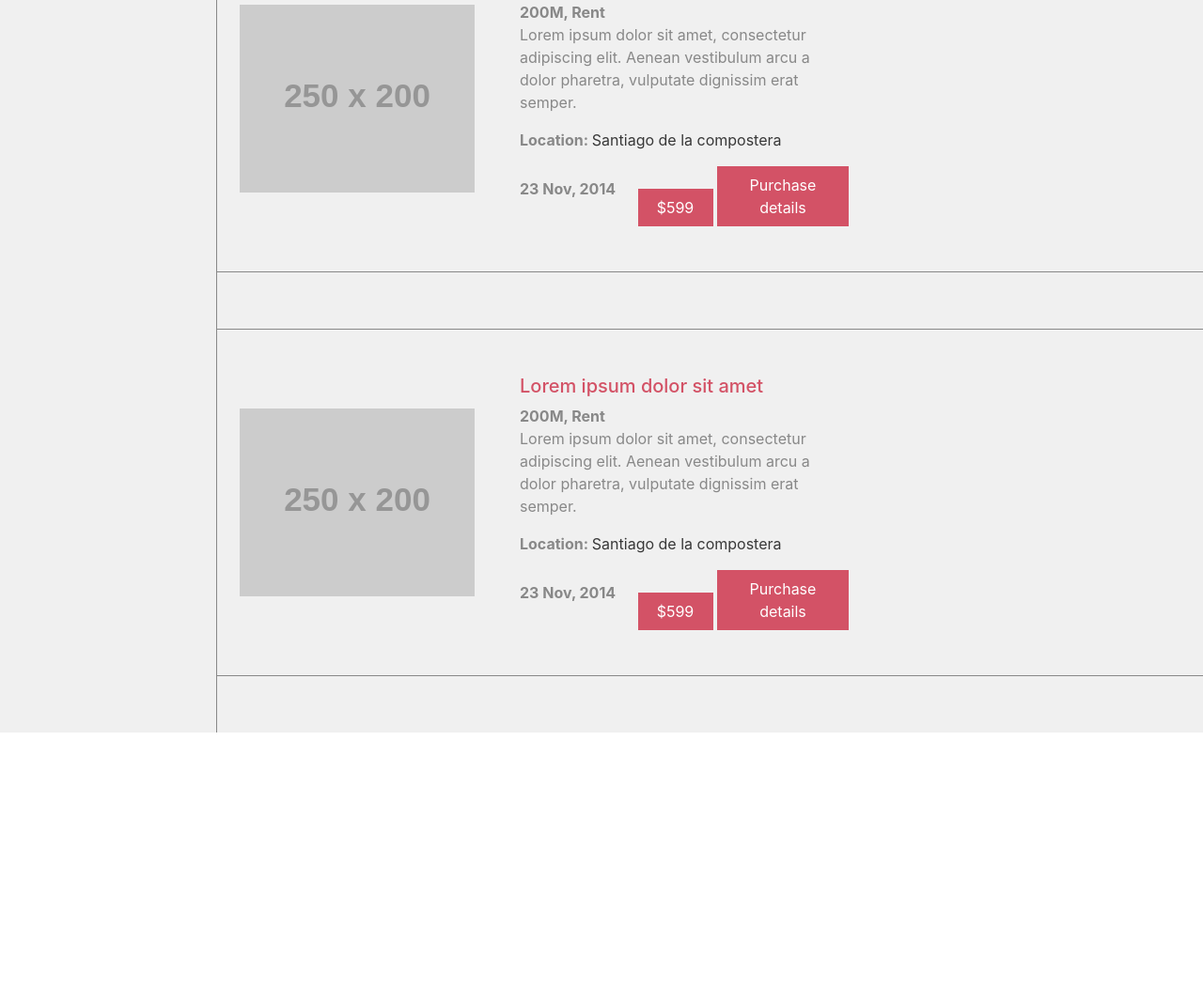
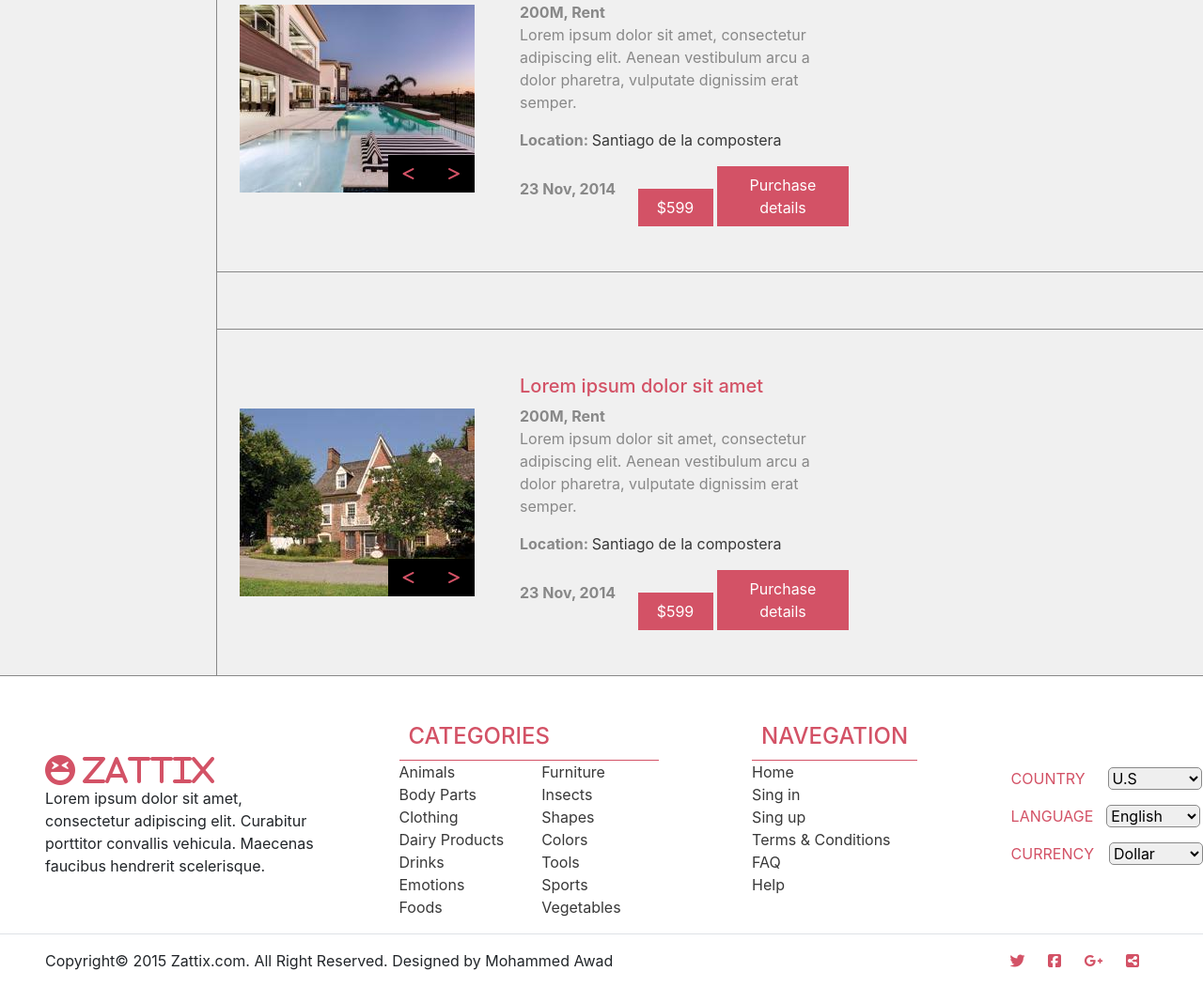
Before and after one commit to Nexch/Capstone, a plain HTML site: page index2.html in a window 1280 px wide. Shown: the part 1722-2773 px from the top of the page at 94% size. Before the commit the page ends 2502 px from the top, so only its background shows below. Drawn offline with nearby package versions, Linux system fonts and the light colour scheme; placeholder pictures from the web are drawn by us.

Commit message:
finish second page and make it responsive in all sizes

```diff
--- a/css/style.css
+++ b/css/style.css
@@ -99,10 +99,6 @@ footer {
 
 .n-hover {
 	visibility: hidden;
-}
-
-.p-relative {
-	position: relative;
 }
 
 header nav ul {
@@ -317,6 +313,7 @@ input[type="checkbox"] {
 aside {
 	padding: 30px;
 	width: 230px;
+	border-bottom: 1px solid #888;
 }
 
 aside p {
@@ -335,13 +332,28 @@ aside p {
 	margin-bottom: 60px;
 }
 
+.rooms:last-child {
+	margin-bottom: 0;
+}
+
 .rooms:hover {
 	background-color: white;
 }
 
 .text-sec-2 {
 	max-width: 350px;
-	min-width: 200px;
+	min-width: 150px;
+}
+
+.a-icons {
+	background-color: black;
+	position: absolute;
+	bottom: 0;
+	right: 0;
+}
+
+.a-icons button {
+	background-color: black;
 }
 
 @media (max-width: 510px) {
--- a/index2.html
+++ b/index2.html
@@ -4,6 +4,7 @@
   <meta charset="UTF-8">
   <meta name="viewport" content="width=device-width, initial-scale=1.0">
   <meta http-equiv="X-UA-Compatible" content="ie=edge">
+  <script src="https://kit.fontawesome.com/41738b16c0.js" crossorigin="anonymous"></script>
   <link rel="stylesheet" href="css/style.css" class="css">
   <link rel="stylesheet" href="https://stackpath.bootstrapcdn.com/bootstrap/4.5.2/css/bootstrap.min.css" integrity="sha384-JcKb8q3iqJ61gNV9KGb8thSsNjpSL0n8PARn9HuZOnIxN0hoP+VmmDGMN5t9UJ0Z" crossorigin="anonymous">
   <title>Search Results</title>
@@ -132,7 +133,13 @@
       <div class="text1 ">
         <p class="pl-3 pt-3 color2"><strong>100 </strong>Results for <strong>"flat" </strong>Search at <strong>New-york </strong> in Categorie Real Estate</p>
         <div class="rooms d-flex pl-4">
-          <img class="n-lg" src="http://placehold.it/250x200" alt="placeholder">
+          <div class="n-lg relative">
+            <img src="imgs/1.jpg" alt="placeholder">
+            <div class="a-icons">
+              <button type="button" name="button"><i class="fas fa-less-than color1 px-2"> </i></button>
+              <button type="button" name="button"><i class="fas fa-greater-than color1 px-2"> </i></button>
+            </div>
+          </div>
           <div class="text-sec-2 my-5 ml-5">
             <h5 class="color1">Lorem ipsum dolor sit amet</h5>
             <strong class="color2">200M, Rent</strong>
@@ -148,7 +155,13 @@
           </div>
         </div>
         <div class="rooms d-flex pl-4">
-          <img class="n-lg" src="http://placehold.it/250x200" alt="placeholder">
+          <div class="n-lg relative">
+            <img src="imgs/2.jpg" alt="placeholder">
+            <div class="a-icons">
+              <button type="button" name="button"><i class="fas fa-less-than color1 px-2"> </i></button>
+              <button type="button" name="button"><i class="fas fa-greater-than color1 px-2"> </i></button>
+            </div>
+          </div>
           <div class="text-sec-2 my-5 ml-5">
             <h5 class="color1">Lorem ipsum dolor sit amet</h5>
             <strong class="color2">200M, Rent</strong>
@@ -164,7 +177,13 @@
           </div>
         </div>
         <div class="rooms d-flex pl-4">
-          <img class="n-lg" src="http://placehold.it/250x200" alt="placeholder">
+          <div class="n-lg relative">
+            <img src="imgs/3.jfif" alt="placeholder">
+            <div class="a-icons">
+              <button type="button" name="button"><i class="fas fa-less-than color1 px-2"> </i></button>
+              <button type="button" name="button"><i class="fas fa-greater-than color1 px-2"> </i></button>
+            </div>
+          </div>
           <div class="text-sec-2 my-5 ml-5">
             <h5 class="color1">Lorem ipsum dolor sit amet</h5>
             <strong class="color2">200M, Rent</strong>
@@ -180,7 +199,13 @@
           </div>
         </div>
         <div class="rooms d-flex pl-4">
-          <img class="n-lg" src="http://placehold.it/250x200" alt="placeholder">
+          <div class="n-lg relative">
+            <img src="imgs/4.jpg" alt="placeholder">
+            <div class="a-icons">
+              <button type="button" name="button"><i class="fas fa-less-than color1 px-2"> </i></button>
+              <button type="button" name="button"><i class="fas fa-greater-than color1 px-2"> </i></button>
+            </div>
+          </div>
           <div class="text-sec-2 my-5 ml-5">
             <h5 class="color1">Lorem ipsum dolor sit amet</h5>
             <strong class="color2">200M, Rent</strong>
@@ -196,7 +221,13 @@
           </div>
         </div>
         <div class="rooms d-flex pl-4">
-          <img class="n-lg" src="http://placehold.it/250x200" alt="placeholder">
+          <div class="n-lg relative">
+            <img src="imgs/5.jfif" alt="placeholder">
+            <div class="a-icons">
+              <button type="button" name="button"><i class="fas fa-less-than color1 px-2"> </i></button>
+              <button type="button" name="button"><i class="fas fa-greater-than color1 px-2"> </i></button>
+            </div>
+          </div>
           <div class="text-sec-2 my-5 ml-5">
             <h5 class="color1">Lorem ipsum dolor sit amet</h5>
             <strong class="color2">200M, Rent</strong>
@@ -214,6 +245,94 @@
       </div>
     </section>
 
+    <footer>
+      <div class="top-footer d-flex jcsb">
+        <div class="text-footer n-lg ml-5">
+          <i class="fas fa-laugh-squint color1 fa-2x"> ZATTIX</i>
+          <p>Lorem ipsum dolor sit amet, consectetur adipiscing elit. Curabitur porttitor convallis vehicula. Maecenas faucibus hendrerit scelerisque.</p>
+        </div>
+        <div class="n-lg categories mr-5 n-xl">
+          <h4 class="color1">CATEGORIES</h4>
+          <div class="d-flex">
+            <ul>
+              <nav>
+                <li><a class="color3" href="#">Animals</a></li>
+                <li><a class="color3" href="#">Body Parts</a></li>
+                <li><a class="color3" href="#">Clothing</a></li>
+                <li><a class="color3" href="#">Dairy Products</a></li>
+                <li><a class="color3" href="#">Drinks</a></li>
+                <li><a class="color3" href="#">Emotions</a></li>
+                <li><a class="color3" href="#">Foods</a></li>
+              </nav>
+            </ul>
+            <ul>
+              <nav>
+                <li><a class="color3" href="#">Furniture</a></li>
+                <li><a class="color3" href="#">Insects</a></li>
+                <li><a class="color3" href="#">Shapes</a></li>
+                <li><a class="color3" href="#">Colors</a></li>
+                <li><a class="color3" href="#">Tools</a></li>
+                <li><a class="color3" href="#">Sports</a></li>
+                <li><a class="color3" href="#">Vegetables</a></li>
+              </nav>
+            </ul>
+          </div>
+        </div>
+        <div class="navegation mr-5 n-movil">
+          <h4 class="color1">NAVEGATION</h4>
+          <ul>
+            <nav>
+              <li><a class="color3" href="#">Home</a></li>
+              <li><a class="color3" href="#">Sing in</a></li>
+              <li><a class="color3" href="#">Sing up</a></li>
+              <li><a class="color3" href="#">Terms & Conditions</a></li>
+              <li><a class="color3" href="#">FAQ</a></li>
+              <li><a class="color3" href="#">Help</a></li>
+            </nav>
+          </ul>
+        </div>
+        <div class="choose n-lg">
+          <form class="d-flex-b">
+            <p class="color1 mr-4">COUNTRY</p>
+            <select class="select">
+              <option selected>U.S</option>
+              <option value="1">Canada</option>
+              <option value="2">Chile</option>
+              <option value="3">Germany</option>
+            </select>
+          </form>
+          <form class="d-flex-b">
+            <p class="color1 mr-3">LANGUAGE</p>
+            <select class="select select2">
+              <option selected>English</option>
+              <option value="1">Spanish</option>
+              <option value="2">Chinese</option>
+              <option value="3">German</option>
+            </select>
+          </form>
+          <form class="d-flex-b">
+            <p class="color1 mr-3">CURRENCY</p>
+            <select class="select">
+              <option selected>Dollar</option>
+              <option value="1">Pesos</option>
+              <option value="2">Yen</option>
+              <option value="3">Bitcoins</option>
+            </select>
+          </form>
+        </div>
+      </div>
+      <div class="lower-footer border-top pt-3 d-flex-b jcsb px-5">
+        <p class="n-movil">Copyright© 2015 Zattix.com. All Right Reserved. Designed by Mohammed Awad</p>
+        <div class="icons">
+          <a href="#" class="color1"><i class="fab fa-twitter"></i></a>
+          <a href="#" class="color1"><i class="fab fa-facebook-square"></i></a>
+          <a href="#" class="color1"><i class="fab fa-google-plus-g"></i></a>
+          <a href="#" class="color1"><i class="fas fa-share-alt-square"></i></a>
+        </div>
+      </div>
+
+    </footer>
+
   </main>
 
 
```
Also changed, not shown: index.html (+21 -21 lines), imgs/1.jpg (added), imgs/2.jpg (added), imgs/3.jfif (added), imgs/4.jpg (added), imgs/5.jfif (added), imgs/ad1.webp (added).
